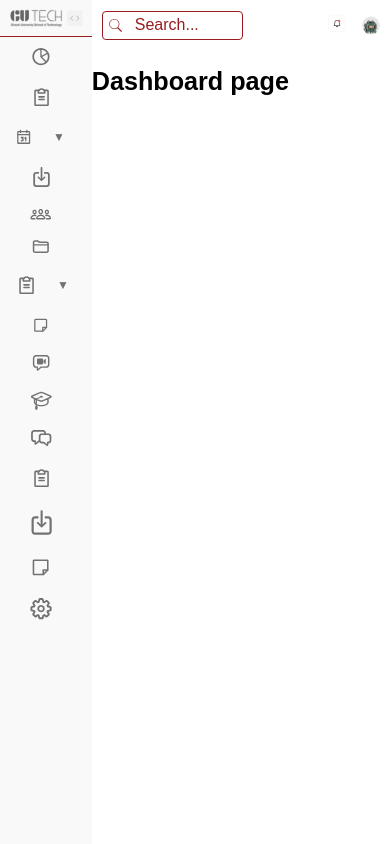
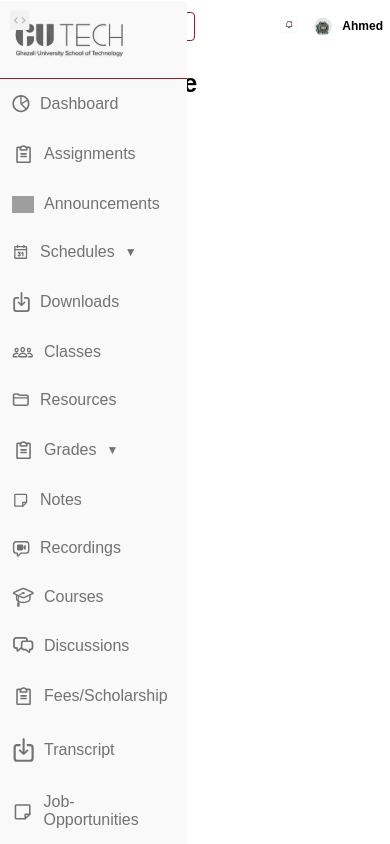
Before and after one commit to ZohaMobin/gutech-studentportal, a React (Create React App) app: page / in a window 390 px wide. Both pictures are taken after a click on the picture 36 px from the left and 18 px from the top of the page. Built offline with nearby package versions, Linux system fonts and the light colour scheme; grey boxes are pictures that could not be loaded.

Commit message:
sidebar done

```diff
--- a/src/Pages/Sidebar/sidebar/index.css
+++ b/src/Pages/Sidebar/sidebar/index.css
@@ -14,20 +14,33 @@
 }
 
 .sidebar {
+
+  overflow: hidden;
   height: 100vh;
   width: var(--sidebar-width);
   background-color: var(--secondary-color);
   color: var(--text-color);
   display: flex;
   flex-direction: column;
-  transition: width var(--transition-duration) ease;
-  overflow-y: auto;
+  transition: transform var(--transition-duration) ease, width var(--transition-duration) ease;
+
   font-size: 16px;
+
 }
 
 .sidebar.collapsed {
   width: var(--collapsed-sidebar-width);
 }
+
+.sidebar.offcanvas-open {
+  transform: translateX(0);
+}
+
+.sidebar.collapsed.offcanvas-open {
+  transform: translateX(0);
+}
+
+
 
 .sidebar-header {
   display: flex;
@@ -69,6 +82,7 @@
   color: var(--text-color);
   flex-grow: 1;
   overflow-y: auto;
+
 }
 
 .nav-links li {
@@ -163,45 +177,33 @@
   background: #1abc9c;
 }
 
+.nav-links {
+  flex-wrap: wrap;
+  padding-left: 0;
+}
+
+@media (max-width: 900px) {
 
 
-
-@media (max-width: 1000px) {
   .sidebar {
-    width: 100%;
-  }
-
- .sidebar-header{
-
-  padding:10%;
- }
-
-
-
-  .collapsed-logo {
-    width: 75%;
-  }
-
-  .nav-links li {
-    padding: 10px 15px;
-    justify-content: center;
-  }
-
-  .nav-links li:hover {
-    background-color: var(--primary-color);
-    color: #fff !important;
-  }
-
-  .toggle-btn {
-    display: block;
+    width: 50%;
   }
 }
 
-@media (max-width: 768px) {
+@media (max-width: 900px) {
+.toggleBtn{
+  border: none;
+  cursor: pointer;
 
-.userName{
+  width:5%;
+}
+  .toggle-btn{
 
-  display: none;
+    display: none;
+  }
+  .sidebar.hidden {
+    display: none;
+  }
 }
 
-}
+/* Toggle button styles */
--- a/src/Pages/Sidebar/sidebar/index.js
+++ b/src/Pages/Sidebar/sidebar/index.js
@@ -1,247 +1,3 @@
-
-
-// import React, { useState } from "react";
-// import { Link } from "react-router-dom";
-// import "./index.css";
-
-// const Sidebar = () => {
-//  const [isCollapsed, setIsCollapsed] = useState(false);
-//   const [isDropdown1Open, setIsDropdown1Open] = useState(false);
-//   const [isDropdown2Open, setIsDropdown2Open] = useState(false);
-
-//   const toggleSidebar = () => {
-//     setIsCollapsed(!isCollapsed);
-//   };
-
-//   const toggleDropdown1 = () => {
-//     setIsDropdown1Open(!isDropdown1Open);
-//   };
-
-//   const toggleDropdown2 = () => {
-//     setIsDropdown2Open(!isDropdown2Open);
-//   };
-
-
-
-//   return (
-//     <div className={`sidebar ${isCollapsed ? "collapsed" : ""}`}>
-//       <div className="sidebar-header">
-//         <img
-//           className={`logo ${isCollapsed ? "collapsed-logo" : ""}`}
-//           src="./gulogo.svg"
-//           alt="Logo"
-//         />
-//       <img
-//           onClick={toggleSidebar}
-//           className={`toggle-btn ${isCollapsed ? "collapsed-toggle" : ""}`}
-//           src="/Slider.svg"
-//           alt="Toggle Sidebar"
-//         />
-
-
-//       </div>
-
-//       <ul className="nav-links">
-//         <Link to="/" className="sideBar-link">
-//           <li>
-//             <img
-//               src="/dashboard-inactive.svg"
-//               alt="Dashboard Icon"
-//               className="icon"
-//             />
-//             {!isCollapsed && "Dashboard"}
-//           </li>
-//         </Link>
-
-//         <Link to="/assignments" className="sideBar-link">
-//           <li>
-//             <img
-//               src="/clipboard-inactive.svg"
-//               alt="Assignments Icon"
-//               className="icon icon-exlg "
-//             />
-//             {!isCollapsed && "Assignments"}
-//           </li>
-//         </Link>
-
-//         <li className="moreOptions">
-//           <div className="dropdown-toggle " onClick={toggleDropdown1}>
-//             <img
-//               src="/calender-inactive.svg"
-//               alt="Schedules Icon"
-//               className="icon"
-//             />
-//             {!isCollapsed && "Schedules"}
-//             <span className="dropdown-icon">{isDropdown1Open ? "▲" : "▼"}</span>
-//           </div>
-//           {isDropdown1Open && (
-//             <ul className="dropdown-menu">
-//               <Link to="/schedules" className="sideBar-link">
-//                 <li>{!isCollapsed ? "Schedules" :  "schedule"}</li>
-//               </Link>
-//               <Link to="/timetable" className="sideBar-link">
-//                 <li>{!isCollapsed ? " Timetable" : "time"}</li>
-//               </Link>
-//               <Link to="/calendar" className="sideBar-link">
-//                 <li>{!isCollapsed ? "Event Calender " :" calendar"}</li>
-//               </Link>
-//             </ul>
-//           )}
-//         </li>
-
-//         <Link to="/downloads" className="sideBar-link">
-//           <li>
-//             <img
-//               src="/downloads-inactive.svg"
-//               alt="Downloads Icon"
-//               className="icon"
-//             />
-//             {!isCollapsed && "Downloads"}
-//           </li>
-//         </Link>
-
-//         <Link to="/classes" className="sideBar-link">
-//           <li>
-//             <img
-//               src="/classes-inactive.svg"
-//               alt="Classes Icon"
-//               className="icon-exlg "
-//             />
-//             {!isCollapsed && "Classes"}
-//           </li>
-//         </Link>
-
-//         <Link to="/notes" className="sideBar-link">
-//           <li>
-//             <img
-//               src="/resources-inactive.svg"
-//               alt="Resources Icon"
-//               className="icon "
-//             />
-//             {!isCollapsed && "Resources"}
-//           </li>
-//         </Link>
-
-//         <li className="moreOptions">
-//           <div className="dropdown-toggle " onClick={toggleDropdown2}>
-//             <img
-//               src="/clipboard-inactive.svg"
-//               alt="Grades Icon"
-//               className="icon icon-exlg "
-//             />
-//             {!isCollapsed && "Grades"}
-//             <span className="dropdown-icon">{isDropdown2Open ? "▲" : "▼"}</span>
-//           </div>
-//           {isDropdown2Open && (
-//             <ul className="dropdown-menu">
-//               <Link to="/discrete" className="sideBar-link">
-//                 <li>{!isCollapsed ? "Discrete" : "Discrete"}</li>
-//               </Link>
-//               <Link to="/web-development" className="sideBar-link">
-//                 <li>{!isCollapsed ? "Web Development" : "Web-Dev"}</li>
-//               </Link>
-//               <Link to="/programming-fundamentals" className="sideBar-link">
-//                 <li>{!isCollapsed ? "Programming Fundamentals" : "PF"}</li>
-//               </Link>
-//               <Link to="/design-thinking" className="sideBar-link">
-//                 <li>{!isCollapsed ? "Design Thinking" : "DT"}</li>
-//               </Link>
-//               <Link to="/english" className="sideBar-link">
-//                 <li>{!isCollapsed ? "English" : "Eng"}</li>
-//               </Link>
-//             </ul>
-//           )}
-//         </li>
-
-//         <Link to="/notes" className="sideBar-link">
-//           <li>
-//             <img src="/note-inactive.svg" alt="Notes Icon" className="icon" />
-//             {!isCollapsed && "Notes"}
-//           </li>
-//         </Link>
-
-//         <Link to="/recordings" className="sideBar-link">
-//           <li>
-//             <img
-//               src="/recordings-inactive.svg"
-//               alt="Recordings Icon"
-//               className="icon"
-//             />
-//             {!isCollapsed && "Recordings"}
-//           </li>
-//         </Link>
-
-//         <Link to="/courses" className="sideBar-link">
-//           <li>
-//             <img
-//               src="/courses-inactive.svg"
-//               alt="Courses Icon"
-//               className="icon icon-exlg "
-//             />
-//             {!isCollapsed && "Courses"}
-//           </li>
-//         </Link>
-
-//         <Link to="/discussions" className="sideBar-link">
-//           <li>
-//             <img
-//               src="/discussions-inactive.svg"
-//               alt="Discussions Icon"
-//               className="icon icon-exlg "
-//             />
-//             {!isCollapsed && "Discussions"}
-//           </li>
-//         </Link>
-
-
-//               <Link to="/fees" className="sideBar-link">
-//                 <li>
-//                   <img
-//                     src="/clipboard-inactive.svg"
-//                     alt="Fees Icon"
-//                     className="icon icon-exlg "
-//                   />
-//                   {isCollapsed ? "" : "Fees/Scholarship"}
-//                 </li>
-//               </Link>
-//               <Link to="/transcript" className="sideBar-link">
-//                 <li>
-//                   <img
-//                     src="/downloads-inactive.svg"
-//                     alt="Transcript Icon"
-//                     className="icon icon-exlg "
-//                   />
-//                   {isCollapsed ? "" : "Transcript"}
-//                 </li>
-//               </Link>
-//               <Link to="/job-opportunities" className="sideBar-link">
-//                 <li>
-//                   <img
-//                     src="/note-inactive.svg"
-//                     alt="Job Icon"
-//                     className="icon icon-exlg "
-//                   />
-//                   {isCollapsed ? "" : "Job-Opportunities"}
-//                 </li>
-//               </Link>
-//               <Link to="/settings" className="sideBar-link">
-//                 <li>
-//                   <img
-//                     src="/settings-inactive.svg"
-//                     alt="Settings Icon"
-//                     className="icon icon-exlg "
-//                   />
-//                   {isCollapsed ? "" : "Settings"}
-//                 </li>
-//               </Link>
-
-//       </ul>
-//     </div>
-//   );
-// };
-
-// export default Sidebar;
-
 
 
 
@@ -253,10 +9,15 @@ const Sidebar = () => {
   const [isCollapsed, setIsCollapsed] = useState(false);
   const [isDropdown1Open, setIsDropdown1Open] = useState(false);
   const [isDropdown2Open, setIsDropdown2Open] = useState(false);
+  const [isMobile, setIsMobile] = useState(window.innerWidth <= 900);
+  const [isSidebarVisible, setIsSidebarVisible] = useState(false);
 
-  // Toggle functions
   const toggleSidebar = () => {
     setIsCollapsed(!isCollapsed);
+
+    if (window.innerWidth < 1000) {
+      document.body.style.overflow = isCollapsed ? "auto" : "hidden";
+    }
   };
 
   const toggleDropdown1 = () => {
@@ -267,28 +28,50 @@ const Sidebar = () => {
     setIsDropdown2Open(!isDropdown2Open);
   };
 
-  // Automatically collapse sidebar when screen size is below 1000px
+  const toggleMobileSidebar = () => {
+    setIsSidebarVisible(!isSidebarVisible);
+  };
+
   useEffect(() => {
     const handleResize = () => {
-      if (window.innerWidth < 1000) {
-        setIsCollapsed(true);
+      if (window.innerWidth <= 900) {
+        setIsMobile(true);
       } else {
-        setIsCollapsed(false);
+        setIsMobile(false);
+        setIsSidebarVisible(false);
       }
     };
 
-    // Initial check
     handleResize();
-
-    // Add resize event listener
     window.addEventListener("resize", handleResize);
 
-    // Cleanup on component unmount
     return () => window.removeEventListener("resize", handleResize);
   }, []);
 
   return (
-    <div className={`sidebar ${isCollapsed ? "collapsed" : ""}`}>
+    <>
+
+      {isMobile && (
+        <img
+          onClick={toggleMobileSidebar}
+          className=" toggleBtn"
+          src="/Slider.svg"
+          alt="Toggle Sidebar"
+          style={{ position: "fixed", top: "10px", left: "10px", zIndex: 1000 }}
+        />
+      )}
+
+
+      <div
+        className={`sidebar ${isCollapsed ? "collapsed" : ""} ${
+          isMobile && !isSidebarVisible ? "hidden" : ""
+        }`}
+        style={
+          isMobile && isSidebarVisible
+            ? { position: "fixed", top: 0.5, left: -8, zIndex: 999 }
+            : {}
+        }
+      >
         <div className="sidebar-header">
           <img
             className={`logo ${isCollapsed ? "collapsed-logo" : ""}`}
@@ -297,7 +80,7 @@ const Sidebar = () => {
           />
           <img
             onClick={toggleSidebar}
-          className={`toggle-btn ${isCollapsed ? "collapsed-toggle" : ""}`}
+            className={`toggle-btn ${isCollapsed ? "" : "hidden"}`}
             src="/Slider.svg"
             alt="Toggle Sidebar"
           />
@@ -315,6 +98,7 @@ const Sidebar = () => {
             </li>
           </Link>
 
+
           <Link to="/assignments" className="sideBar-link">
           <li>
             <img
@@ -323,6 +107,17 @@ const Sidebar = () => {
               className="icon icon-exlg"
             />
             {!isCollapsed && "Assignments"}
+          </li>
+        </Link>
+
+        <Link to="/Announcement" className="sideBar-link">
+          <li>
+            <img
+              src="/speaker-inactive.png"
+              alt="Assignments Icon"
+              className="icon icon-exlg"
+            />
+            {!isCollapsed && "Announcements"}
           </li>
         </Link>
 
@@ -502,16 +297,9 @@ const Sidebar = () => {
 
 
 
-
-
-
-
-
-
-
-
         </ul>
       </div>
+    </>
   );
 };
 
--- a/src/Pages/topbar/topbar.css
+++ b/src/Pages/topbar/topbar.css
@@ -83,7 +83,9 @@
 
 @media (max-width: 1000px) {
   .navbar {
-    padding: 10px;
+    padding: 7px;
+    margin-left:12%;
+
   }
 
   .search-bar {
--- a/src/Pages/topbar/topbar.js
+++ b/src/Pages/topbar/topbar.js
@@ -4,6 +4,7 @@ import "./topbar.css";
 export const Topbar = () => {
   return (
     <nav className="navbar">
+
       <div className="search-bar">
         <img src="./searchIcon.svg" alt="magnifying glass" width="30" />
         <input type="text" placeholder="Search..." />
```
Lines whose indentation alone changed are shown as unchanged.
